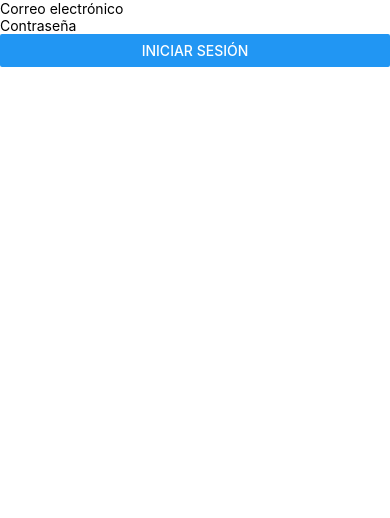
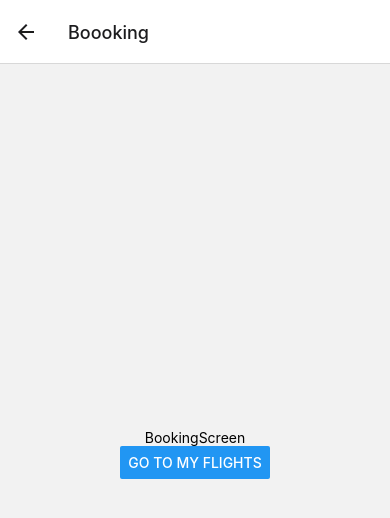
Before and after one commit to BrightCoders-Institute/reto-reservacion-de-vuelos-volcanair, a React Native app in the folder VolcanAirApp/: screen /Booking in a window 390 px wide. Shown: the top 518 px of the page. Built offline with nearby package versions, Linux system fonts and the light colour scheme.

Commit message:
Create App navigation, mainly Screens
Create the route and navigation of this App and implement functionality to move from one screen to another.

Co-authored-by: FebernalGober <alexis.ferber18@hotmail.com>
Co-authored-by: J3fte <santillanabdiel0@gmail.com>

```diff
--- a/VolcanAirApp/App.tsx
+++ b/VolcanAirApp/App.tsx
@@ -1,16 +1,20 @@
 import React from 'react';
-import LoginScreen from './src/components/LoginScreen';
-import {
-  SafeAreaView,
-} from 'react-native';
+import {NavigationContainer} from '@react-navigation/native'
+import { createNativeStackNavigator } from '@react-navigation/native-stack';
+import SignUpScreen from './src/Screens/SignUpScreen';
+import MyFlights from './src/Screens/MyFlights';
+import BookingScreen from './src/Screens/BookingScreen';
 
-
+const Stack= createNativeStackNavigator();
 function App(): JSX.Element {
-
   return (
-    <SafeAreaView >
-      <LoginScreen/>
-    </SafeAreaView>
+    <NavigationContainer>
+      <Stack.Navigator initialRouteName='SignUp'>
+        <Stack.Screen name='SignUp' component={SignUpScreen} options={{title:"Signup"}}/>
+        <Stack.Screen name='MyFlights' component={MyFlights} options={{title:"My Flights"}}/>
+        <Stack.Screen name='Booking' component={BookingScreen} options={{title:"Boooking"}}/>
+      </Stack.Navigator>
+    </NavigationContainer>
   );
 }
 
--- a/VolcanAirApp/package.json
+++ b/VolcanAirApp/package.json
@@ -12,8 +12,12 @@
   "dependencies": {
     "@react-native-firebase/app": "^18.0.0",
     "@react-native-firebase/auth": "^18.0.0",
+    "@react-navigation/native": "^6.1.7",
+    "@react-navigation/native-stack": "^6.9.13",
     "react": "18.2.0",
-    "react-native": "0.72.0"
+    "react-native": "0.72.0",
+    "react-native-safe-area-context": "^4.6.3",
+    "react-native-screens": "^3.22.0"
   },
   "devDependencies": {
     "@babel/core": "^7.20.0",
--- /dev/null
+++ b/VolcanAirApp/src/Screens/BookingScreen.tsx
@@ -0,0 +1,11 @@
+import { View, Text, Button } from 'react-native'
+import React from 'react'
+
+export default function BookingScreen({ navigation }):JSX.Element {
+  return (
+    <View style={{ flex: 1, alignItems: 'center', justifyContent: 'center' }}>
+      <Text>BookingScreen</Text>
+      <Button title='Go to My Flights' onPress={() => navigation.navigate('MyFlights')} />
+    </View>
+  )
+}
--- /dev/null
+++ b/VolcanAirApp/src/Screens/MyFlights.tsx
@@ -0,0 +1,11 @@
+import { View, Text, Button } from 'react-native'
+import React from 'react'
+
+export default function MyFlights({ navigation }):JSX.Element {
+  return (
+    <View style={{ flex: 1, alignItems: 'center', justifyContent: 'center' }}>
+      <Text>MyFlights</Text>
+      <Button title='Go to Booking' onPress={() => navigation.navigate('Booking')} />
+    </View>
+  )
+}
--- /dev/null
+++ b/VolcanAirApp/src/Screens/SignUpScreen.tsx
@@ -0,0 +1,13 @@
+import { View, Text, Button } from 'react-native'
+import React from 'react'
+import { NavigationContainer } from '@react-navigation/native';
+
+
+export default function SignUpScreen({ navigation }): JSX.Element {
+    return (
+        <View style={{ flex: 1, alignItems: 'center', justifyContent: 'center' }}>
+            <Text>SignUpScreen</Text>
+            <Button title='Go to My Flights' onPress={() => navigation.navigate('MyFlights')} />
+        </View>
+    )
+}
```
Also changed, not shown: 2 other files (tests, documents, lock files or other folders).
